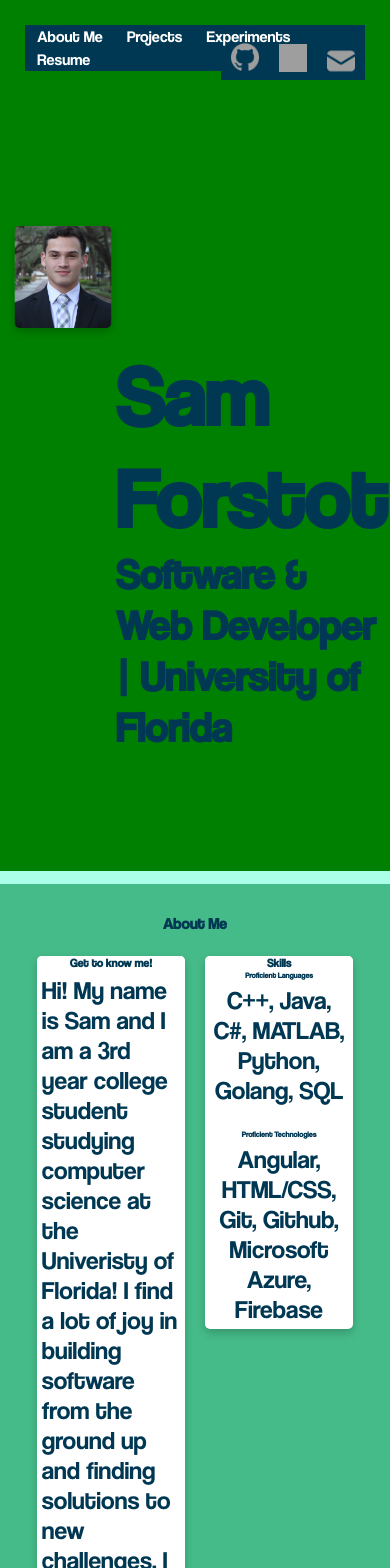
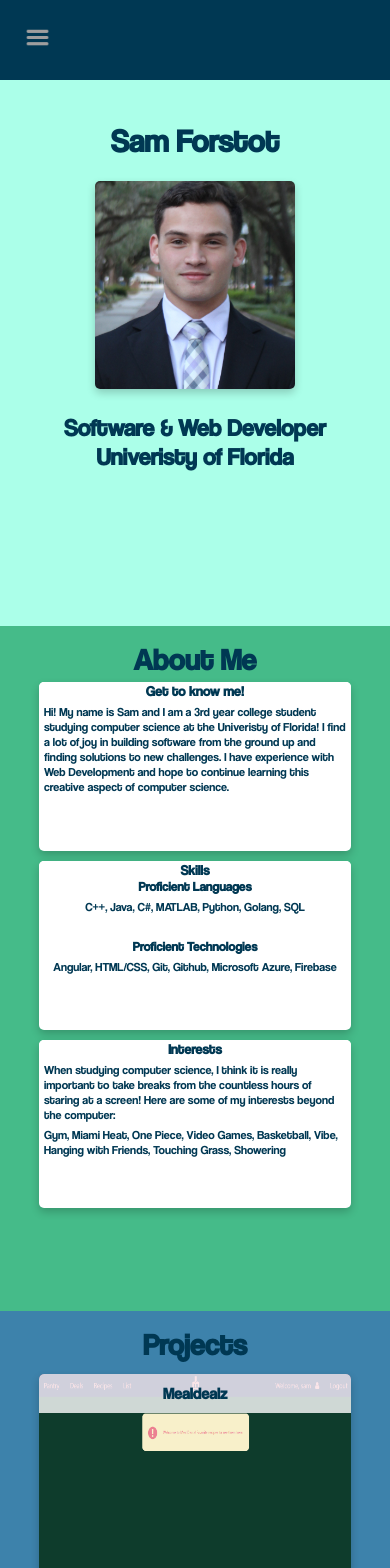
Before and after one commit to samforstot/sf-portfolio-app, an Angular app: page / in a window 390 px wide. Shown: the top 1568 px of the page. Built offline with nearby package versions, Linux system fonts and the light colour scheme; grey boxes are pictures that could not be loaded.

Commit message:
finally converted

```diff
--- a/src/app/about-me/about-me.component.scss
+++ b/src/app/about-me/about-me.component.scss
@@ -7,10 +7,12 @@
 .about-me{
     width: 100;
     height: 100vh;
+    margin-bottom: 10px;
 }
 
 h2{
-    padding: 30px 0px 0px 0px;
+    margin: 0;
+    padding-top: 30px;
     text-align: center;
     font-size: 4vw;
     color: var(--primary-color);
@@ -18,21 +20,22 @@ h2{
 
 .content-wrapper{
     text-align: center;
+    height: 100vh;
     //padding-bottom: 40px;
     //margin: 8vw;
 }
 
 .content{
     width: 38vw;
+    height: 34vh;
     background-color: white;
     border-radius: 5px;
     color: var(--primary-color);
     display: inline-block;
     vertical-align: top;
-    margin: 10px;
+    margin: 18px;
     box-shadow: 0 4px 8px 0 rgba(0,0,0,0.2);
     transition: .3s;
-
 }
 
 .content:hover{
@@ -55,7 +58,7 @@ h2{
     font-size: 3vh;
     border-radius: 5px;
     background-color: white;
-    margin: 5px;
+    margin: 8px;
     text-align: left;
 }
 
@@ -64,15 +67,78 @@ h2{
 }
 
 // Changes for Tablet
-@media only screen and (min-width: 768px) and (max-width: 991px){
-    .about-me{
-        background-color: red;
+@media only screen and (min-width: 768px) and (max-width: 1180px){
+    .content{
+        height: 28vh;
     }
+
+    .content > h1 {
+        text-align: center;
+        font-size: 26px;
+        margin: 0;
+        background-color: white;
+        border-radius: 5px;
+    }
+
+    .content > h1.sub {
+        font-size: 2vw;
+    }
+
+    .content > p {
+        font-size: 20px;
+        border-radius: 5px;
+        background-color: white;
+        margin: 5px;
+        text-align: left;
+    }
+
 }
 
 // Changes for Mobile
 @media only screen and (max-width: 767px){
     .about-me{
-        background-color: green;
+        height: 80vh;
+        padding: 0;
+    }
+    .content-wrapper{
+        text-align: center;
+        justify-content: center;
+    }
+
+    h2{
+        font-size: 30px;
+        padding-top: 15px;
+    }
+
+    .content{
+        width: 80vw;
+        height: 20vh;
+        background-color: white;
+        margin: 5px;
+        transition: .3s;
+    }
+
+    .content > h1 {
+        text-align: center;
+        font-size: 14px;
+        margin: 0;
+        background-color: white;
+        border-radius: 5px;
+    }
+
+    .content > h1.sub {
+        font-size: 13px;
+    }
+
+    .content > p {
+        font-size: 12px;
+        border-radius: 5px;
+        background-color: white;
+        margin: 5px;
+        text-align: left;
+    }
+
+    .tech > p{
+        text-align: center;
     }
 }
--- a/src/app/app.component.scss
+++ b/src/app/app.component.scss
@@ -1,3 +1,7 @@
 body, html{
     margin: 0 !important;
 }
+
+.main{
+    background-color: var(--primary-color);
+}
--- a/src/app/intro/intro.component.html
+++ b/src/app/intro/intro.component.html
@@ -8,4 +8,9 @@
         <h2>Software & Web Developer | University of Florida</h2>
       </div>
     </div>
+    <div class="mobile-container">
+      <h1>Sam Forstot</h1>
+      <img src="assets/images/profile.jpg">
+      <h2>Software & Web Developer <br> Univeristy of Florida</h2>
+    </div>
 </div>
--- a/src/app/intro/intro.component.scss
+++ b/src/app/intro/intro.component.scss
@@ -1,10 +1,9 @@
-*{
-    //outline: 2px solid red;
-}
 .intro{
     padding: 20px;
     font-family: 'Coolvetica';
     height: 87vh;
+    background-color: var(--quatinary-color);
+    margin-bottom: 10px;
 }
 
 .box-container{
@@ -92,9 +91,29 @@ img {
     }
 }
 
+.mobile-container{
+    display: none;
+}
+
 // Changes for Mobile
 @media only screen and (max-width: 767px){
     .intro{
-        background-color: green;
+        height: 60vh;
+        margin: 0;
+    }
+    .box-container{
+        display: none;
+    }
+
+    .mobile-container{
+        top:50%;
+        display: block;
+        justify-content: center;
+        text-align: center;
+        color: var(--primary-color)
+    }
+
+    .mobile-container > img {
+        width: 200px;
     }
 }
--- a/src/app/nav-bar/nav-bar.component.html
+++ b/src/app/nav-bar/nav-bar.component.html
@@ -10,4 +10,12 @@
             <a href="mailto:forstotsam@gmail.com" id="email"><span class="logo-e" id="email"></span></a>
         </div>
     </div>
+    <div class="mobile-options">
+        <span (click)="toggleOptions()" class="ham-options"></span>
+        <p [ngClass]="{'show': isShown}" (click)="scrollToDiv('about')">About Me</p>
+        <p [ngClass]="{'show': isShown}" (click)="scrollToDiv('projects')">Projects</p>
+        <p [ngClass]="{'show': isShown}">Experiments</p>
+        <p [ngClass]="{'show': isShown}">Resume</p>
+        <p [ngClass]="{'show': isShown}">Contact</p>
+    </div>
 </div>
--- a/src/app/nav-bar/nav-bar.component.scss
+++ b/src/app/nav-bar/nav-bar.component.scss
@@ -1,5 +1,6 @@
 * {
     background-color: var(--primary-color);
+    //outline: 2px solid red
 }
 
 .navbar{
@@ -14,6 +15,7 @@
 }
 
 p{
+    font-size: 20px;
     position: relative;
     display: inline-block;
     margin: 0 10px;
@@ -39,8 +41,8 @@ a {
     mask-position: center;
 
     display: inline-block;
-    width: 28px;
-    height: 28px;
+    width: 30px;
+    height: 30px;
 
     position: relative; /* Set the position to relative */
     bottom: 5px; /* Adjust the value to move it upwards as desired */
@@ -55,8 +57,8 @@ a {
     mask-position: center;
 
     display: inline-block;
-    width: 28px;
-    height: 28px;
+    width: 36px;
+    height: 32px;
 
     position: relative; /* Set the position to relative */
     bottom: 4px; /* Adjust the value to move it upwards as desired */
@@ -70,11 +72,11 @@ a {
     mask-position: center;
 
     display: inline-block;
-    width: 28px;
-    height: 28px;
+    width: 32px;
+    height: 32px;
 
     position: relative; /* Set the position to relative */
-    bottom: 1px; /* Adjust the value to move it upwards as desired */
+    //bottom: 1px; /* Adjust the value to move it upwards as desired */
 }
 
 #github:hover{
@@ -104,16 +106,45 @@ a {
     transition: .2s ease-in-out;
 }
 
-// Changes for Tablet
-@media only screen and (min-width: 768px) and (max-width: 991px){
-    .navbar{
-        //background-color: red;
-    }
+.mobile-options > p{
+    display: none;
 }
 
 // Changes for Mobile
 @media only screen and (max-width: 767px){
-    .navbar{
-        background-color: green;
+    .mobile-options > p{
+        opacity: 1;
+        margin: 0;
+        padding: 0;
+
     }
+    .ham-options{
+        background-image: var(--blank-color-mask);
+        mask-image: url('/assets/images/mobilenav.png');
+        mask-size: cover;
+        mask-repeat: no-repeat;
+        mask-position: center;
+
+        display: inline-block;
+        width: 25px;
+        height: 25px;
+
+        position: relative; /* Set the position to relative */
+    }
+
+    .mobile-options > p.show{
+        opacity: 1;
+        transition: opacity .2s ease-in-out;
+        display: block;
+    }
+
+    .options{
+        display: none;
+    }
+
+    .images{
+        display: none;
+    }
+
+
 }
--- a/src/app/nav-bar/nav-bar.component.ts
+++ b/src/app/nav-bar/nav-bar.component.ts
@@ -9,8 +9,14 @@ import { SharedService } from '../shared.service';
 export class NavBarComponent {
   constructor(private sharedService: SharedService){}
 
+  isShown = false;
+
   scrollToDiv(div: string){
     console.log('In Nav Bar');
     this.sharedService.setScrollSection(div);
   }
+
+  toggleOptions(){
+    this.isShown = !this.isShown;
+  }
 }
--- a/src/app/projects/projects.component.scss
+++ b/src/app/projects/projects.component.scss
@@ -18,7 +18,7 @@ h2{
 
 .content-wrapper{
     position: relative;
-    margin: 5vw 10vw;
+    margin: 0 10vw;
     text-align: center;
 }
 
@@ -206,9 +206,6 @@ i {
         background-color: rgba(255, 255, 255, .8);
         border-radius: 5px 5px 0px 0px;
         padding: 10px;
-        text-align: center;
-        margin: 0;
-        color: var(--primary-color)
     }
 
     .description{
@@ -237,7 +234,47 @@ i {
 
 // Changes for Mobile
 @media only screen and (max-width: 767px){
-    .projects{
-        background-color: green;
+    h2{
+        padding-top: 15px;
+        text-align: center;
+        font-size: 30px;
+        color: var(--primary-color);
     }
+
+    .content-wrapper{
+        //position: relative;
+        margin: 0;
+        text-align: center;
+        justify-content: center;
+    }
+
+    .card{
+        width: 80vw;
+        height: 30vh;
+        margin: 12px;
+    }
+
+    .name{
+        font-size: 16px;
+        //transition: opacity .3s ease;
+        opacity: 1;
+        background-color: rgba(255, 255, 255, .8);
+        border-radius: 5px 5px 0px 0px;
+        padding: 10px;
+        text-align: center;
+        margin: 0;
+        color: var(--primary-color)
+    }
+
+    .description{
+        width: 80vw;
+        height: 30vh;
+    }
+
+    p {
+        position: absolute;
+        font-size: 10px;
+        margin: 0;
+    }
+
 }
```
Also changed, not shown: src/assets/images/mobilenav.png (added).
